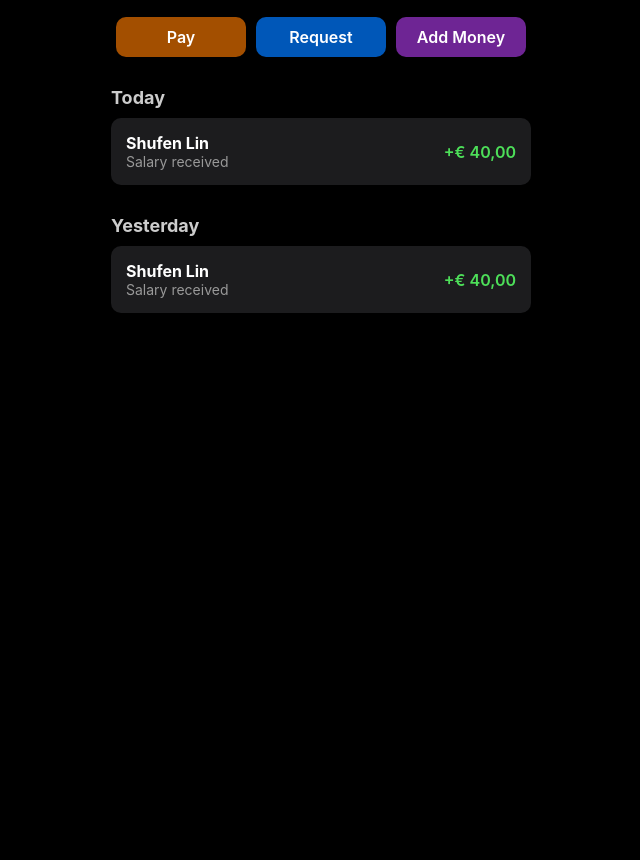
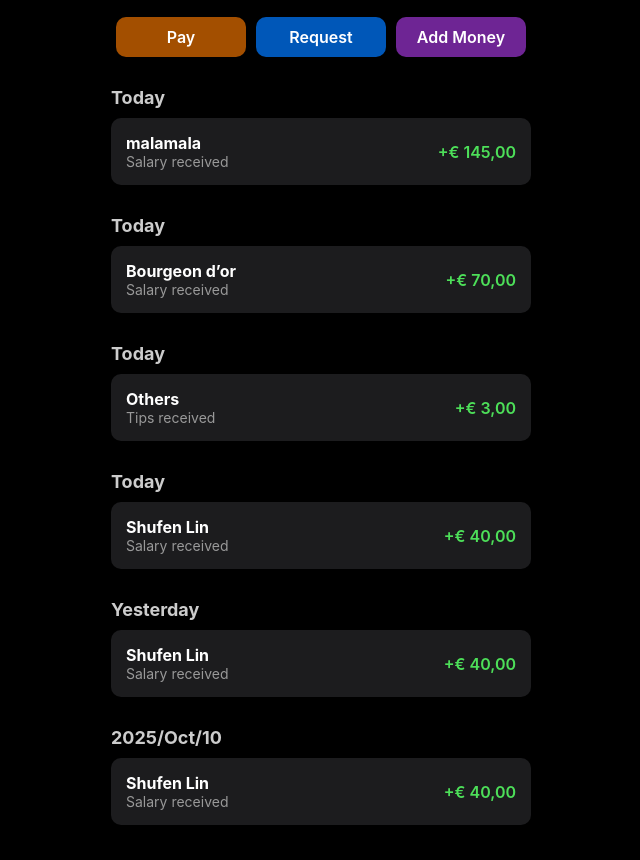
Before and after one commit to Carnavals/shushuincometracker, a plain HTML site: page index.html in a window 1280 px wide. Shown: the part 182-1042 px from the top of the page, without its empty margins (319-959 px from the left). Before the commit the page ends 800 px from the top, so only its background shows below. Drawn offline with Linux system fonts and the light colour scheme.

Commit message:
Update index.html

```diff
--- a/index.html
+++ b/index.html
@@ -87,13 +87,40 @@
   <div class="container">
     <div class="header">
       <div class="balance-icon"></div>
-      <div class="balance-amount">€ 80,00</div>
+      <div class="balance-amount">€ 338,00</div>
     </div>
 
     <div class="buttons">
       <div class="btn pay">Pay</div>
       <div class="btn request">Request</div>
       <div class="btn add">Add Money</div>
+    </div>
+
+    <h3>Today</h3>
+    <div class="card">
+      <div class="left">
+        <div class="source">malamala</div>
+        <div class="note">Salary received</div>
+      </div>
+      <div class="amount">+€ 145,00</div>
+    </div>
+
+    <h3>Today</h3>
+    <div class="card">
+      <div class="left">
+        <div class="source">Bourgeon d’or</div>
+        <div class="note">Salary received</div>
+      </div>
+      <div class="amount">+€ 70,00</div>
+    </div>
+
+    <h3>Today</h3>
+    <div class="card">
+      <div class="left">
+        <div class="source">Others</div>
+        <div class="note">Tips received</div>
+      </div>
+      <div class="amount">+€ 3,00</div>
     </div>
 
     <h3>Today</h3>
@@ -114,6 +141,15 @@
       <div class="amount">+€ 40,00</div>
     </div>
 
+    <h3>2025/Oct/10</h3>
+    <div class="card">
+      <div class="left">
+        <div class="source">Shufen Lin</div>
+        <div class="note">Salary received</div>
+      </div>
+      <div class="amount">+€ 40,00</div>
+    </div>
+
 
 
   </div>
```
